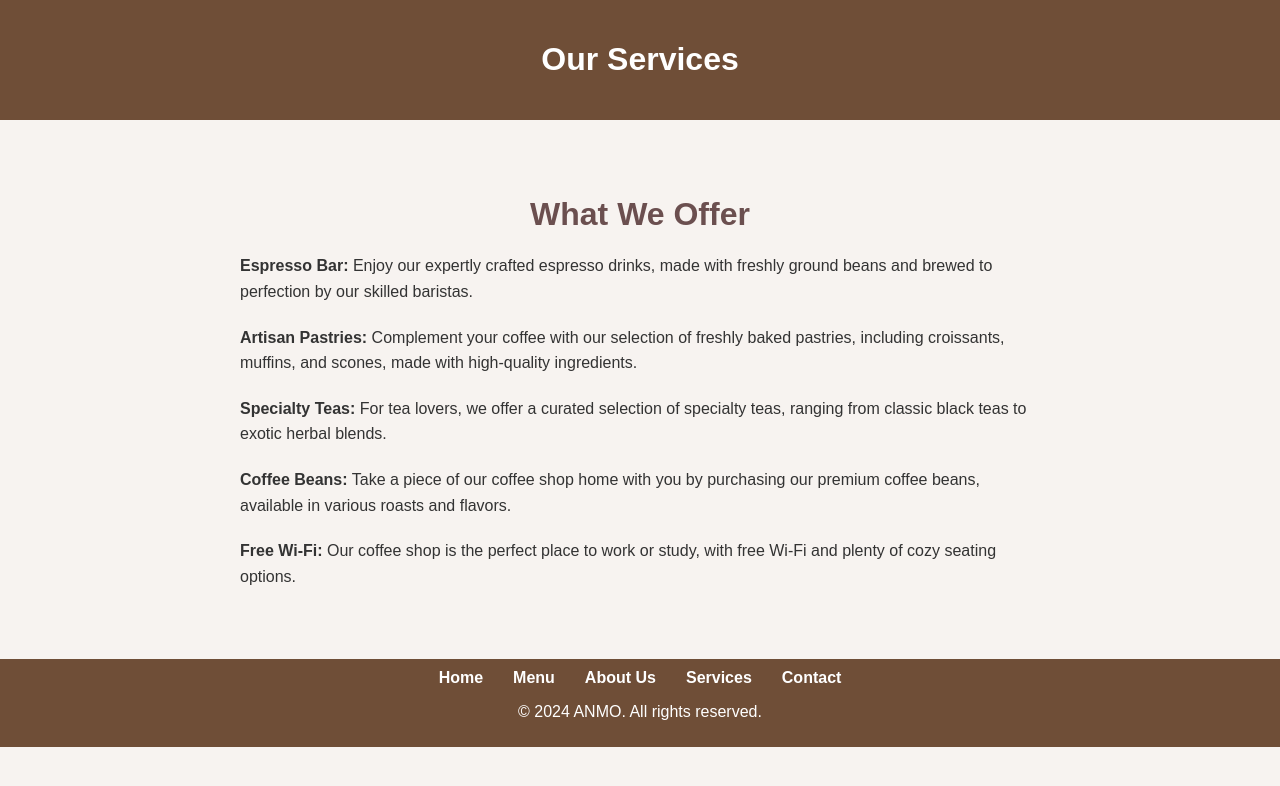
After one commit to Mahmoud-Al-Jaziri/CoffeeShop-CMS, a Django app: page /services/ in a window 1280 px wide. The commit adds this page. Shown: the top 786 px of the page. Run offline with Django 5.2, Linux system fonts and the light colour scheme; a user stored in the database is signed in.

Commit message:
services page

```diff
--- a/anteiku/urls.py
+++ b/anteiku/urls.py
@@ -21,6 +21,7 @@ urlpatterns = [
     path('user/',views.userPage,name="user-Page"),
     path('account/',views.accountSettings,name="account"),
     path('about/',views.aboutUs,name="about"),
+    path('services/',views.services,name="services"),
 
     path('reset_password/',
      auth_views.PasswordResetView.as_view(template_name="shopFront/password_reset.html"),
--- a/shopFront/templates/shopFront/about.html
+++ b/shopFront/templates/shopFront/about.html
@@ -95,6 +95,7 @@
             <a href="{% url 'homePage' %}">Home</a>
             <a href="#">Menu</a>
             <a href="{% url "about" %}">About Us</a>
+            <a href="{% url "services" %}">Services</a>
             <a href="#">Contact</a>
         </div>
         <p>&copy; 2024 ANMO. All rights reserved.</p>
--- a/shopFront/templates/shopFront/dashboard.html
+++ b/shopFront/templates/shopFront/dashboard.html
@@ -22,7 +22,7 @@
                 <tr>
                     <th></th>
                     <th>Customer</th>
-                    <th>Orders</th>
+                    <th>Membership</th>
                 </tr>
 
                 {%for customer in customers%}
--- a/shopFront/templates/shopFront/homePageFooter.html
+++ b/shopFront/templates/shopFront/homePageFooter.html
@@ -24,7 +24,7 @@
     <ul class="menu">
       <li class="menu__item"><a class="menu__link" href="{% url 'homePage' %}">Home</a></li>
       <li class="menu__item"><a class="menu__link" href="{% url "about" %}">About Us</a></li>
-      <li class="menu__item"><a class="menu__link" href="#">Services</a></li>
+      <li class="menu__item"><a class="menu__link" href="{% url "services" %}">Services</a></li>
       <li class="menu__item"><a class="menu__link" href="#">Contact</a></li>
 
     </ul>
--- /dev/null
+++ b/shopFront/templates/shopFront/services.html
@@ -0,0 +1,127 @@
+<!DOCTYPE html>
+<html lang="en">
+<head>
+    <meta charset="UTF-8">
+    <meta name="viewport" content="width=device-width, initial-scale=1.0">
+    <title>Our Services - Coffee Shop</title>
+    <style>
+        body {
+            font-family: 'Arial', sans-serif;
+            background-color: #f7f3f0;
+            color: #333;
+            margin: 0;
+            padding: 0;
+        }
+
+        .header {
+            background-color: #6F4E37;
+            color: #fff;
+            padding: 20px 0;
+            text-align: center;
+        }
+
+        .main-content {
+            padding: 50px 15px;
+        }
+
+        .services {
+            text-align: center;
+        }
+
+        .services h2 {
+            font-size: 2em;
+            margin-bottom: 20px;
+            color: #6b4f4f;
+        }
+
+        .services-list {
+            max-width: 800px;
+            margin: 0 auto;
+            text-align: left;
+        }
+
+        .services-list p {
+            line-height: 1.6;
+            margin-bottom: 20px;
+        }
+
+        .footer {
+            background-color: #6F4E37;
+            color: #fff;
+            text-align: center;
+            padding: 10px 0;
+        }
+
+        .footer .container {
+            max-width: 1200px;
+            margin: 0 auto;
+            padding: 0 15px;
+        }
+
+        .footer nav ul {
+            list-style: none;
+            margin: 0;
+            padding: 0;
+            display: flex;
+            justify-content: center;
+        }
+
+        .footer nav ul li {
+            margin: 0 15px;
+        }
+
+        .footer nav ul li a {
+            color: #fff;
+            text-decoration: none;
+            font-weight: bold;
+        }
+
+        @media (max-width: 768px) {
+            .footer nav ul {
+                flex-direction: column;
+            }
+
+            .footer nav ul li {
+                margin-bottom: 10px;
+            }
+        }
+    </style>
+</head>
+<body>
+    <header class="header">
+        <div class="container">
+            <h1>Our Services</h1>
+        </div>
+    </header>
+
+    <main class="main-content">
+        <div class="container">
+            <section class="services">
+                <h2>What We Offer</h2>
+                <div class="services-list">
+                    <p><strong>Espresso Bar:</strong> Enjoy our expertly crafted espresso drinks, made with freshly ground beans and brewed to perfection by our skilled baristas.</p>
+                    <p><strong>Artisan Pastries:</strong> Complement your coffee with our selection of freshly baked pastries, including croissants, muffins, and scones, made with high-quality ingredients.</p>
+                    <p><strong>Specialty Teas:</strong> For tea lovers, we offer a curated selection of specialty teas, ranging from classic black teas to exotic herbal blends.</p>
+                    <p><strong>Coffee Beans:</strong> Take a piece of our coffee shop home with you by purchasing our premium coffee beans, available in various roasts and flavors.</p>
+                    <p><strong>Free Wi-Fi:</strong> Our coffee shop is the perfect place to work or study, with free Wi-Fi and plenty of cozy seating options.</p>
+                </div>
+            </section>
+        </div>
+    </main>
+
+    <footer class="footer">
+        <div class="container">
+            <nav>
+                <ul>
+                    <li><a href="{% url 'homePage' %}">Home</a></li>
+                    <li><a href="#">Menu</a></li>
+                    <li><a href="{% url "about" %}">About Us</a></li>
+                    <li><a href="{% url "services" %}">Services</a></li>
+                    <li><a href="#">Contact</a></li>
+                </ul>
+            </nav>
+            <p>&copy; 2024 ANMO. All rights reserved.</p>
+        </div>
+    </footer>
+</body>
+</html>
--- a/shopFront/views.py
+++ b/shopFront/views.py
@@ -159,3 +159,8 @@ def accountSettings(request):
 @login_required(login_url='login')
 def aboutUs(request):
     return render(request,'shopFront/about.html')
+
+
+@login_required(login_url='login')
+def services(request):
+    return render(request,'shopFront/services.html')
```
Also changed, not shown: db.sqlite3, static/images/profile.jpg (added), static/images/profile_7ETXss9.jpg (added), static/images/profile_YDK3d2a.jpg (added).
